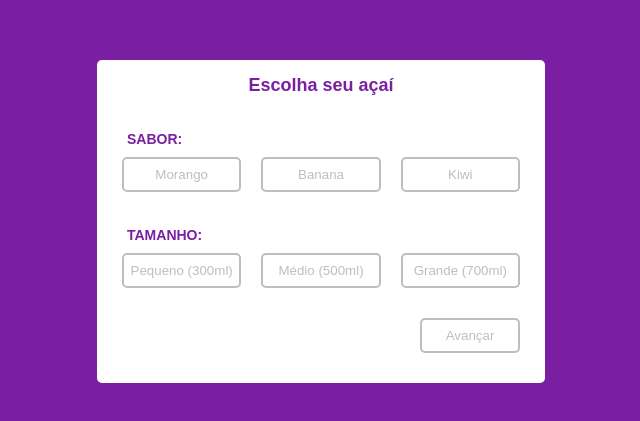
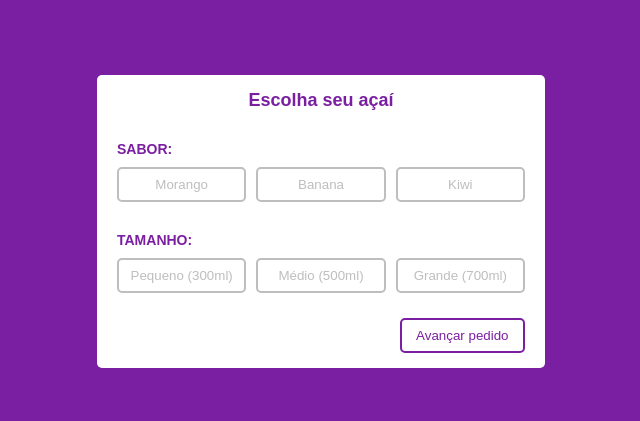
Before and after one commit to talita-aya/acai-order, a React (Create React App) app in the folder teste/: page / in a window 1280 px wide. Shown: the part 179-600 px from the top of the page, without its empty margins (319-959 px from the left). Built offline with nearby package versions, Linux system fonts and the light colour scheme.

Commit message:
componentização + primeira página refeita

```diff
--- /dev/null
+++ b/teste/src/components/Options.js
@@ -0,0 +1,12 @@
+import React from "react";
+
+const Options = ({list}) => {
+
+  return (
+    <div className="button" key={list._id}>
+      <button>{list.name}</button>
+    </div>
+  );
+};
+
+export default Options;
--- a/teste/src/pages/Escolher/index.js
+++ b/teste/src/pages/Escolher/index.js
@@ -1,6 +1,7 @@
 import React from 'react';
 import { useHistory } from 'react-router';
 
+import Options from '../../components/Options';
 import './style.css';
 
 function Index() {
@@ -10,30 +11,65 @@ function Index() {
     history.replace('/personalizar');
   }
 
+  const sabor = [
+    {
+      id: '1',
+      name: 'Morango',
+    },
+    {
+      id: '2',
+      name: 'Banana',
+    },
+    {
+      id: '3',
+      name: 'Kiwi',
+    },
+  ]
+
+  const list = [
+    {
+      id: '1',
+      name: 'Pequeno (300ml)',
+    },
+    {
+      id: '2',
+      name: 'Médio (500ml)',
+    },
+    {
+      id: '3',
+      name: 'Grande (700ml)',
+    },
+  ]
+
   return (
     <div className="container">
       <div className="content">
         <h1>Escolha seu açaí</h1>
+        <p className="title">SABOR:</p>
 
-        <div className="options">
-          <p className="title">SABOR:</p>
-          <div className="button">
-            <button>Morango</button>
-            <button>Banana</button>
-            <button>Kiwi</button>
-          </div>
+        <div className="button">
+          {sabor.map(el => (
+            <Options
+              list={el}
+            />
+          ))}
+        </div>
 
-          <p className="title">TAMANHO:</p>
-          <div className="button">
-            <button>Pequeno (300ml)</button>
-            <button>Médio (500ml)</button>
-            <button>Grande (700ml)</button>
-          </div>
 
-          <div className="continue">
-            <button onClick={Avancar}>Avançar</button>
-          </div>
+        <p className="title">TAMANHO:</p>
+
+        <div className="button">
+          {list.map(el => (
+            <Options
+              list={el}
+            />
+          ))}
         </div>
+
+        <div className="continue large">
+          <button onClick={Avancar}>Avançar pedido</button>
+        </div>
+
       </div>
     </div>
   );
--- a/teste/src/pages/Escolher/style.css
+++ b/teste/src/pages/Escolher/style.css
@@ -33,43 +33,38 @@
   margin-bottom: 30px;
 }
 
-.options {
-  display: flex;
-  flex-direction: column;
-  margin: 15px 0;
-}
-
-.options .title {
+.title {
   font-size: 14px;
   font-weight: bold;
   color: #7B1FA2;
-  margin: 5px 0 10px 15px;
-}
-
-.options p {
-  color: #7B1FA2;
-  margin: 5px 0 10px 15px;
+  margin: 5px 0 10px 5px;
 }
 
 .button {
   width: 100%;
   display: flex;
+  flex-direction: row;
   justify-content: space-between;
-  margin-bottom: 30px;
 }
 
 .button button {
+  flex: 1;
   background-color: #fff;
   border: 2px solid #BEBEBE;
   color: #BEBEBE;
   border-radius: 5px;
-  flex: 1;
-  margin: 0 10px;
   padding: 8px 0;
+  margin: 0 5px 25px 5px;
   cursor: pointer;
 }
 
 .button button:hover {
+  background-color: #8f8f8f;
+  border-color: #8f8f8f;
+  color: #fff;
+}
+
+.button button.active {
   background-color: #8f8f8f;
   border-color: #8f8f8f;
   color: #fff;
@@ -90,7 +85,7 @@
   color: #BEBEBE;
   border-radius: 5px;
   cursor: pointer;
-  margin: 0 10px;
+  margin: 0 5px;
 }
 
 .continue.large button {
--- a/teste/src/pages/PedidoFinal/index.js
+++ b/teste/src/pages/PedidoFinal/index.js
@@ -7,7 +7,7 @@ function Index() {
   var history = useHistory();
 
   const Refazer = () => {
-    history.replace('/')
+    history.replace('/');
   }
 
   return (
--- a/teste/src/pages/Personalizar/index.js
+++ b/teste/src/pages/Personalizar/index.js
@@ -4,7 +4,7 @@ import { useHistory } from 'react-router';
 function Index() {
   var history = useHistory();
 
-  const Finalizar = () => {
+  const finalizar = () => {
     history.replace('/pedido');
   }
 
@@ -23,7 +23,7 @@ function Index() {
         </div>
 
           <div className="continue large">
-            <button onClick={Finalizar}>Finalizar pedido</button>
+            <button onClick={finalizar}>Finalizar pedido</button>
           </div>
       </div>
     </div>
--- a/teste/src/routes.js
+++ b/teste/src/routes.js
@@ -4,6 +4,7 @@ import React from 'react';
 import Escolher from './pages/Escolher/index';
 import Personalizar from './pages/Personalizar/index';
 import PedidoFinal from './pages/PedidoFinal/index';
+
 
 function Routes() {
   return (
```
Lines whose indentation alone changed are shown as unchanged.
